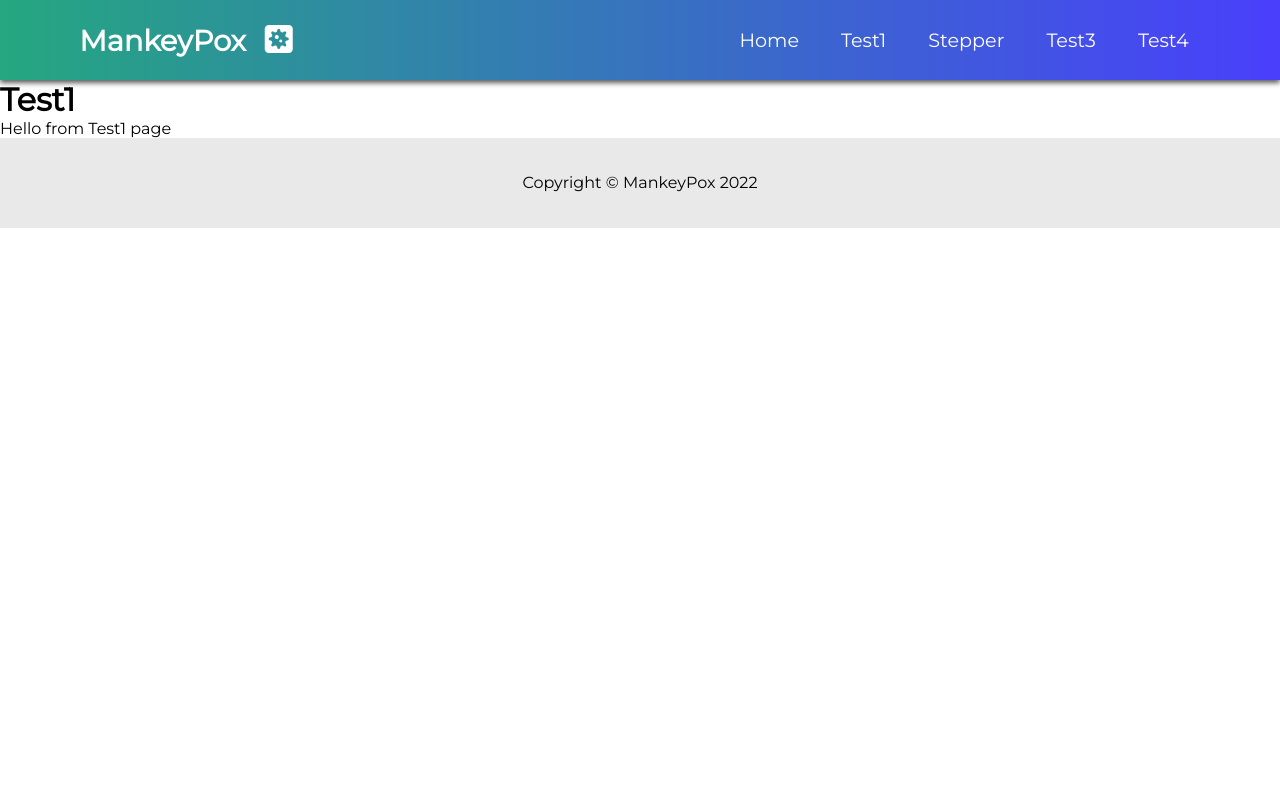
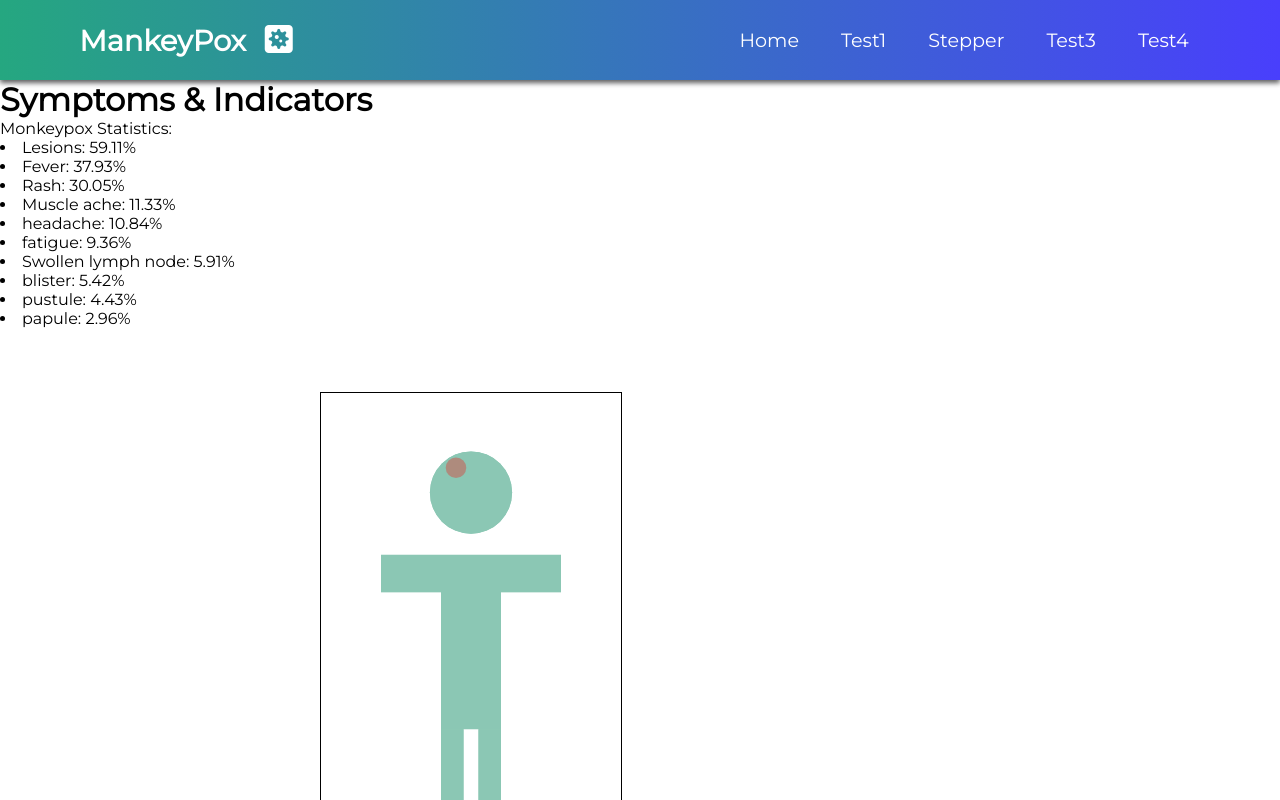
Before and after one commit to kinoshita197083/Grad-Project-React, a React (Create React App) app: page /Test1 in a window 1280 px wide. Shown: the top 800 px of the page. Built offline with nearby package versions, Linux system fonts and the light colour scheme.

Commit message:
accidently pull removed all files

```diff
--- /dev/null
+++ b/src/components/pages/symptom.css
@@ -0,0 +1,8 @@
+.symptom-container{
+    align-items: center;
+    /* background-color: rgb(139, 199, 180); */
+    margin-left: 25%;
+    margin-right: 25%;
+    margin-bottom: 5%;
+    margin-top: 5%;
+}
--- a/src/components/pages/test1.js
+++ b/src/components/pages/test1.js
@@ -1,12 +1,83 @@
-import React, { Component } from 'react'
+import * as react from 'react'
+import * as d3 from 'd3'
+import './symptom.css'
+import { start } from '@popperjs/core'
 
-function Test1() {
+/* Function used to draw with D3 */
+//Draws the stickperson image and all images on it
+function drawPerson(){
+    const personCanvas = d3.select('.symptom-container')
+        .attr('height', 500)
+    personCanvas
+        .style('border', '1px solid black')
+    personCanvas.append('circle')
+        .style('fill', 'rgb(139, 199, 180)')
+        .attr('cx', '50%')
+        .attr('cy', '20%')
+        .attr('r', '10%')
+    personCanvas.append('rect')
+        .attr('x', '40%')
+        .attr('y', '32.5%')
+        .attr('width', '20%')
+        .attr('height', '35%')
+        .style('fill', 'rgb(139, 199, 180)')
+    personCanvas.append('rect')
+        .attr('x', '40%')
+        .attr('y', '67.5%')
+        .attr('width', '7.5%')
+        .attr('height', '25%')
+        .style('fill', 'rgb(139, 199, 180)')
+    personCanvas.append('rect')
+        .attr('x', '52.5%')
+        .attr('y', '67.5%')
+        .attr('width', '7.5%')
+        .attr('height', '25%')
+        .style('fill', 'rgb(139, 199, 180)')
+    personCanvas.append('rect')
+        .attr('x', '60%')
+        .attr('y', '32.5%')
+        .attr('width', '20%')
+        .attr('height', '7.5%')
+        .style('fill', 'rgb(139, 199, 180)')
+    personCanvas.append('rect')
+        .attr('x', '20%')
+        .attr('y', '32.5%')
+        .attr('width', '20%')
+        .attr('height', '7.5%')
+        .style('fill', 'rgb(139, 199, 180)')
+    // Draws all boxes for symptoms
+    personCanvas.append('circle')
+        .attr('cx', '45%')
+        .attr('cy', '15%')
+        .attr('r', '2.5%')
+        .attr('fill', 'red')
+        .attr('opacity', 0.3)
+        .attr('id', 'headache')
+}
+
+/* Function used to launch react */
+function personApp() {
+    react.useEffect(() => {
+            drawPerson();
+    }, []);
     return (
         <div>
-            <h1>Test1</h1>
-            <p>Hello from Test1 page</p>
+            <h1>Symptoms & Indicators</h1>
+            <p>Monkeypox Statistics:
+                <li>Lesions: 59.11%</li>
+                <li>Fever: 37.93%</li>
+                <li>Rash: 30.05%</li>
+                <li>Muscle ache: 11.33%</li>
+                <li>headache: 10.84%</li>
+                <li>fatigue: 9.36%</li>
+                <li>Swollen lymph node: 5.91%</li>
+                <li>blister: 5.42%</li>
+                <li>pustule: 4.43%</li>
+                <li>papule: 2.96%</li>
+            </p>
+            <svg class = 'symptom-container'></svg>
         </div>
     );
 }
 
-export default Test1;
+export default personApp;
```
